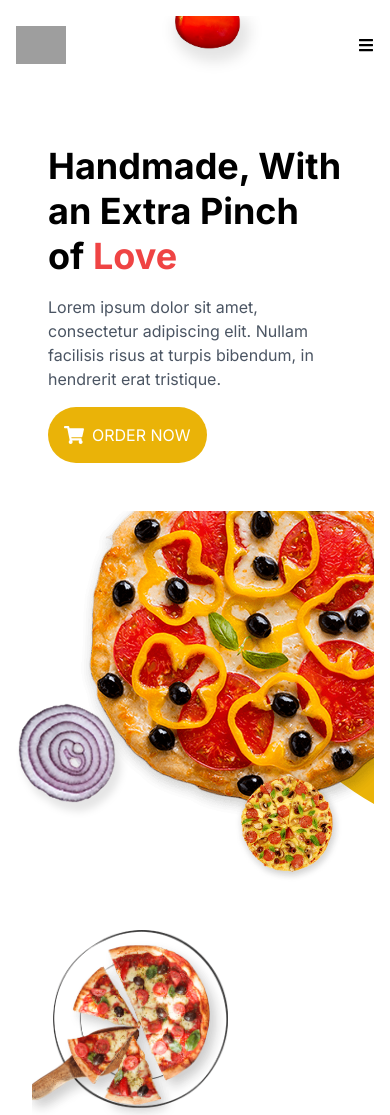
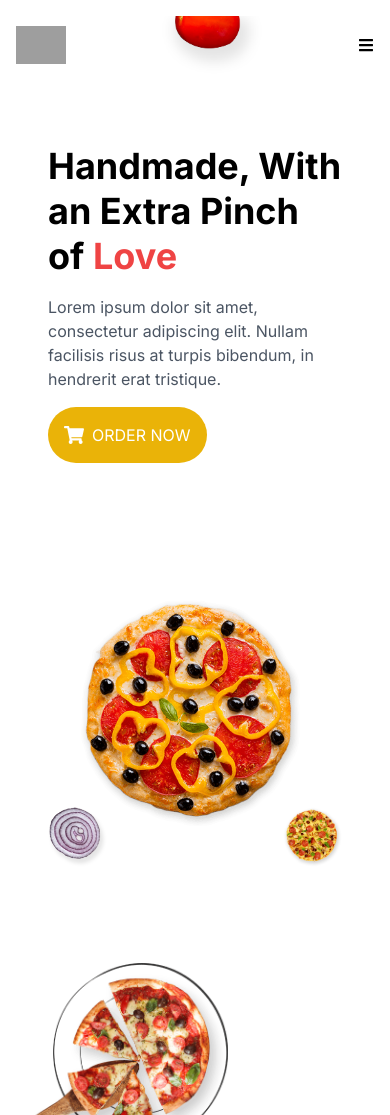
Before and after one commit to franciedigital/pizza-ordering-app, a Next.js app: page / in a window 390 px wide. Shown: the top 1115 px of the page. Built offline with nearby package versions, Linux system fonts and the light colour scheme; grey boxes are pictures that could not be loaded.

Commit message:
position the hero image

```diff
--- a/src/components/hero.js
+++ b/src/components/hero.js
@@ -4,6 +4,30 @@ import OrderButton from "./common/order-button";
 import Link from "next/link";
 
 const Hero = () => {
+  const HeroImage = () => {
+    return (
+      <div className="p-8 relative overflow-hidden">
+        <div className=" rounded-full bg-yellow-500  "></div>
+        <div className=" md:max-w-xl relative z-20">
+          <img
+            src="../../images/pizza-hero.png"
+            alt="Hero Image"
+            className="absolute  w-[75%] top-[-40px] mb-4  right-0 left-8 mt-24  relative  z-20"
+          />
+          <img
+            src="../../images/pizza-onion.png"
+            alt="Onion Image"
+            className="absolute left-0 bottom-0 w-[20%] z-20"
+          />
+          <img
+            src="../../images/pizza-small.png"
+            alt="Small pizza Image"
+            className="absolute right-0 bottom-0 z-20 w-[20%] md:w-[30%]"
+          />
+        </div>
+      </div>
+    );
+  };
   return (
     <div className="mt-24 p-4 items-center">
       <div className="relative grid grid-cols-1 md:grid-cols-2 gap-4 md:gap-8">
@@ -24,24 +48,7 @@ const Hero = () => {
         </div>
 
         {/* Right column with semi-circle */}
-        <div className="relative overflow-hidden">
-          <img
-            src="../../images/pizza-hero.png"
-            alt="Hero Image"
-            className="absolute top-[-60px] right-0 left-16 object-cover relative w-full md:w-[60%] z-20"
-          />
-          <img
-            src="../../images/pizza-onion.png"
-            alt="Onion Image"
-            className="absolute left-0 bottom-16 z-20"
-          />
-          <img
-            src="../../images/pizza-small.png"
-            alt="Small pizza Image"
-            className="absolute right-8 bottom-0 z-20 w-[30%] md:w-[30%]"
-          />
-          <div className="absolute w-full h-full rounded-bl-full bg-yellow-500 top-[-30px] right-[-30px] left-[50%] "></div>
-        </div>
+        <HeroImage />
       </div>
     </div>
   );
```
